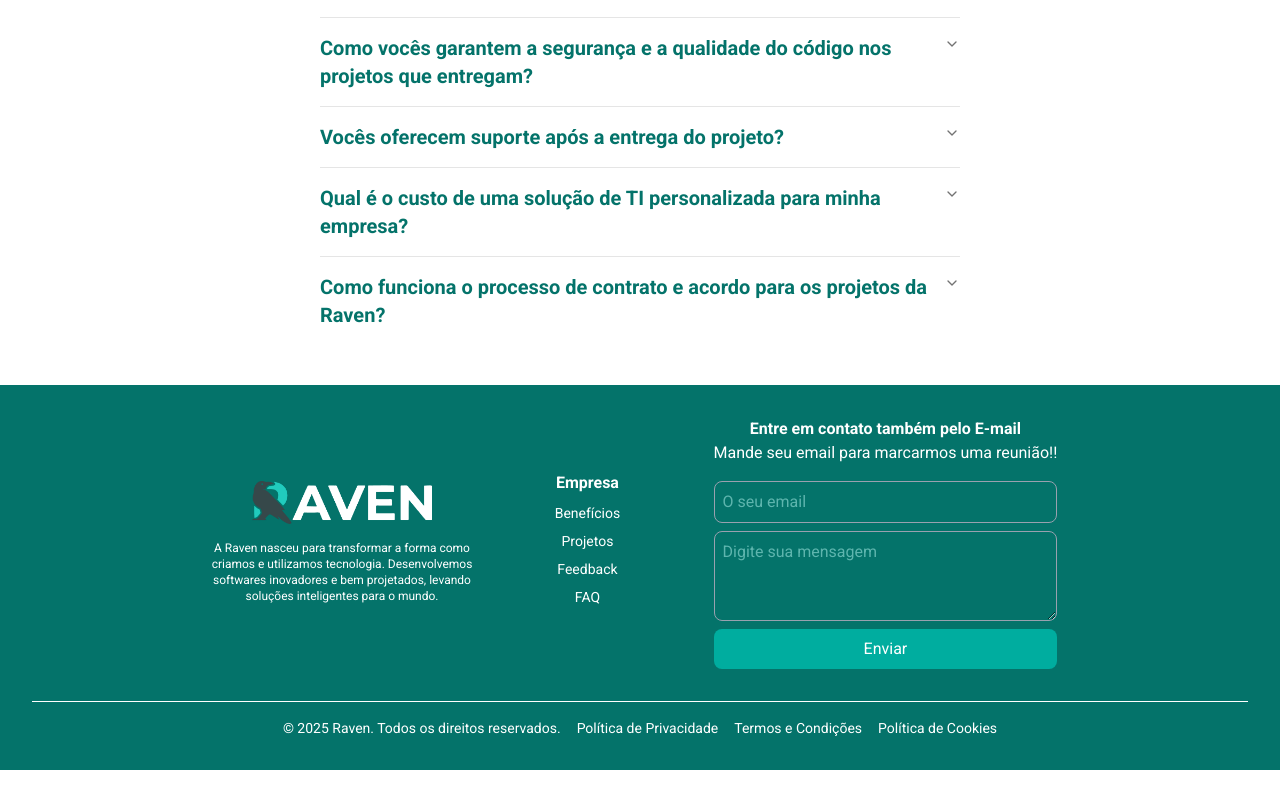
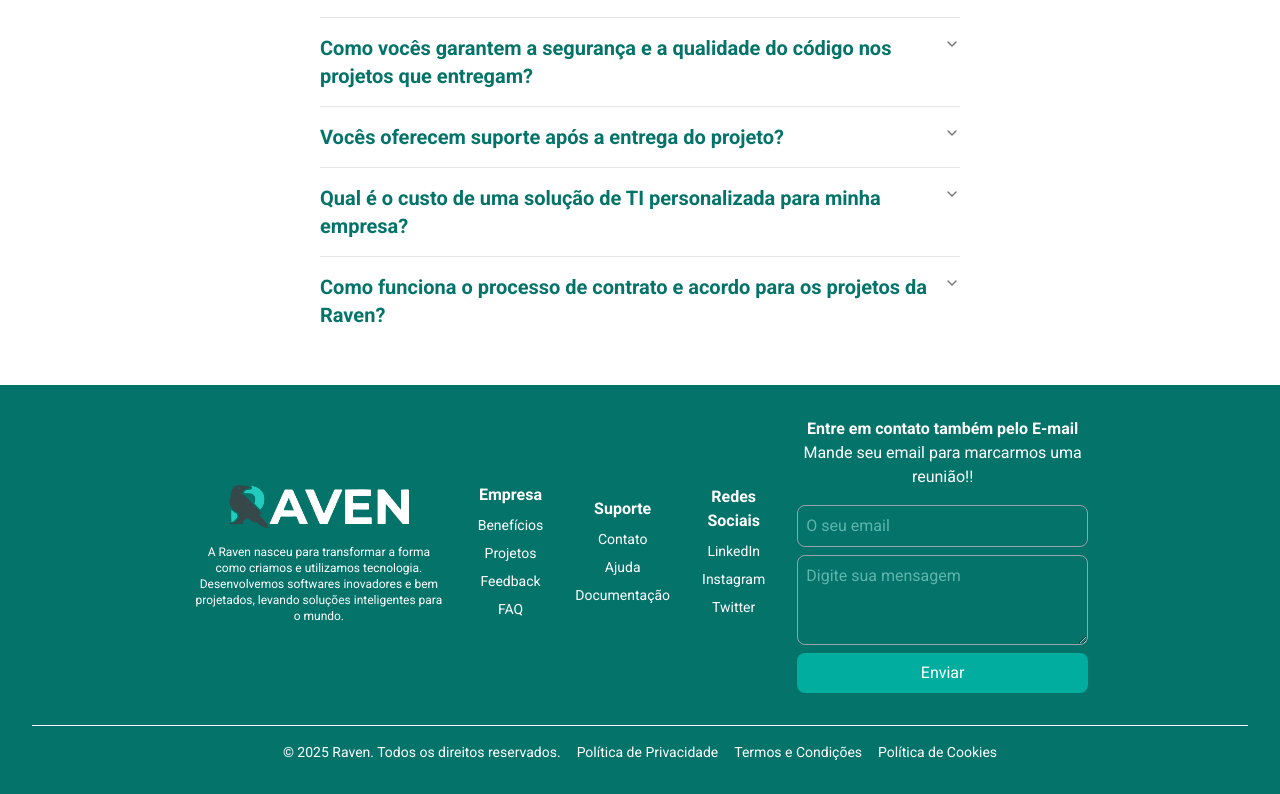
Before and after one commit to FreelasDosIrmoes/raven_landing_page, a React (Vite) app: page / in a window 1280 px wide. Shown: the part 4046-4840 px from the top of the page. Before the commit the page ends 4816 px from the top, so only its background shows below. Built offline with nearby package versions, Linux system fonts and the light colour scheme.

Commit message:
(RLP): implement scrollToSection

```diff
--- a/src/components/Footer/index.tsx
+++ b/src/components/Footer/index.tsx
@@ -2,6 +2,17 @@ import { useState } from "react";
 import logo from "../../assets/RAVEN-LOGO-BRANCO.png";
 import { useMutation } from "@tanstack/react-query";
 import { api } from "@/api";
+
+export type FooterLink = {
+  title: string;
+  links: string[];
+};
+
+const footerLinks: FooterLink[] = [
+  { title: "Empresa", links: ["Benefícios", "Projetos", "Feedback", "FAQ"] },
+  { title: "Suporte", links: ["Contato", "Ajuda", "Documentação"] },
+  { title: "Redes Sociais", links: ["LinkedIn", "Instagram", "Twitter"] },
+];
 
 const Footer = () => (
   <footer className="bg-primary-dark text-white py-8 px-8">
@@ -19,7 +30,9 @@ const Footer = () => (
         </div>
       </div>
       <div className="mx-auto flex items-center justify-between gap-8 justify-items-center">
-        <FooterColumn title="Empresa" links={["Benefícios", "Projetos", "Feedback", "FAQ"]} />
+        {footerLinks.map((column, index) => (
+          <FooterColumn key={index} title={column.title} links={column.links} />
+        ))}
       </div>
 
       <div className="mx-auto mt-8 flex flex-col items-center justify-center text-center md:mt-0">
@@ -54,18 +67,32 @@ interface FooterColumnProps {
   title: string;
   links: string[];
 }
-const FooterColumn = ({ title, links }: FooterColumnProps) => (
+
+const FooterColumn = ({ title, links }: FooterColumnProps) => {
+  const scrollToSection = (id: string) => {
+    const element = document.getElementById(id);
+    if (element) {
+      element.scrollIntoView({ behavior: "smooth" });
+    }
+  };
+
+  return (
     <div className="text-center">
       <h3 className="font-semibold mb-2">{title}</h3>
       <ul>
         {links.map((link, index) => (
-        <li key={index} className="text-sm hover:underline cursor-pointer mb-2">
+          <li
+            key={index}
+            className="text-sm hover:underline cursor-pointer mb-2"
+            onClick={() => scrollToSection(link.toLowerCase())}
+          >
             {link}
           </li>
         ))}
       </ul>
     </div>
   );
+};
 
 const NewsletterForm = () => {
   const [email, setEmail] = useState("");
```
Lines whose indentation alone changed are shown as unchanged.
